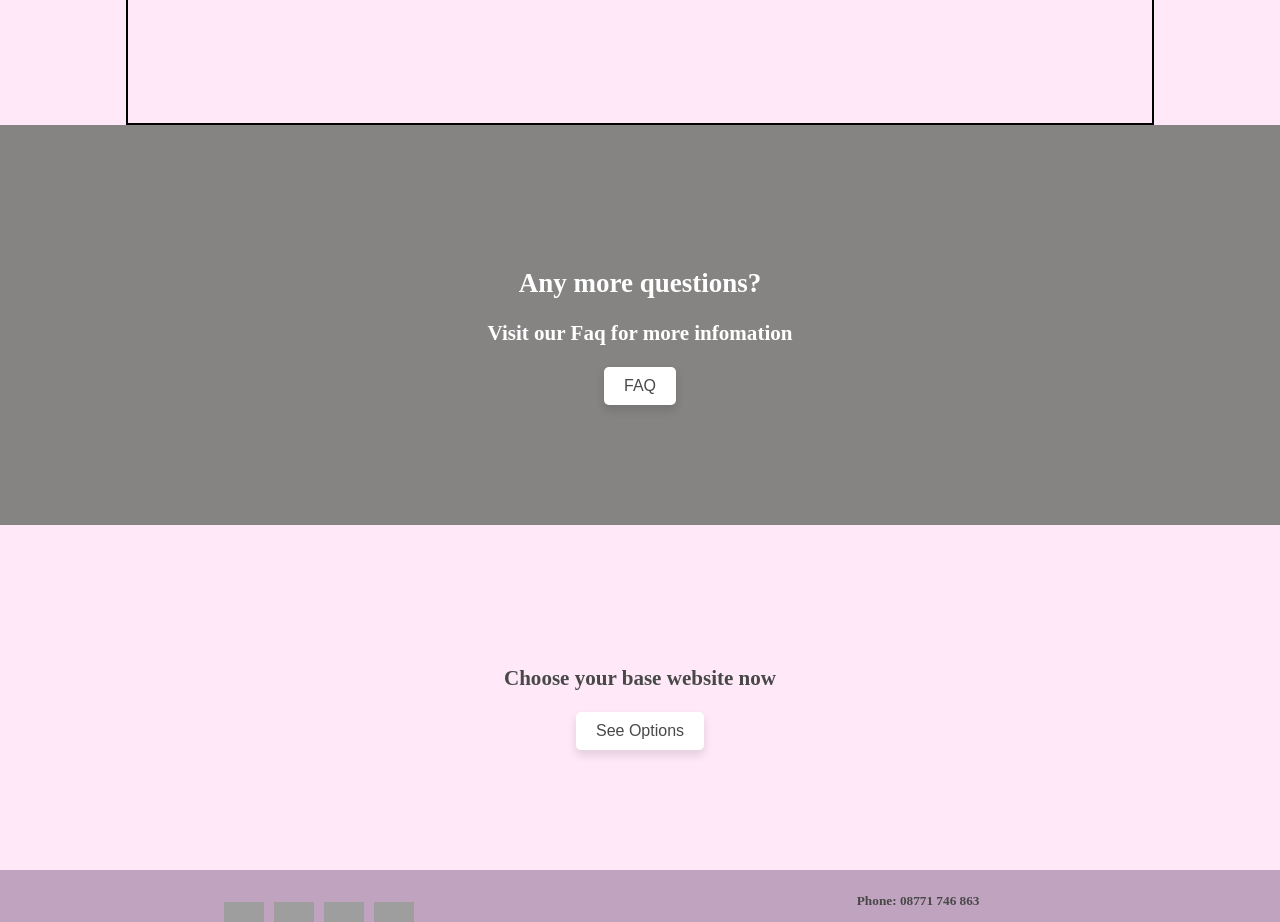
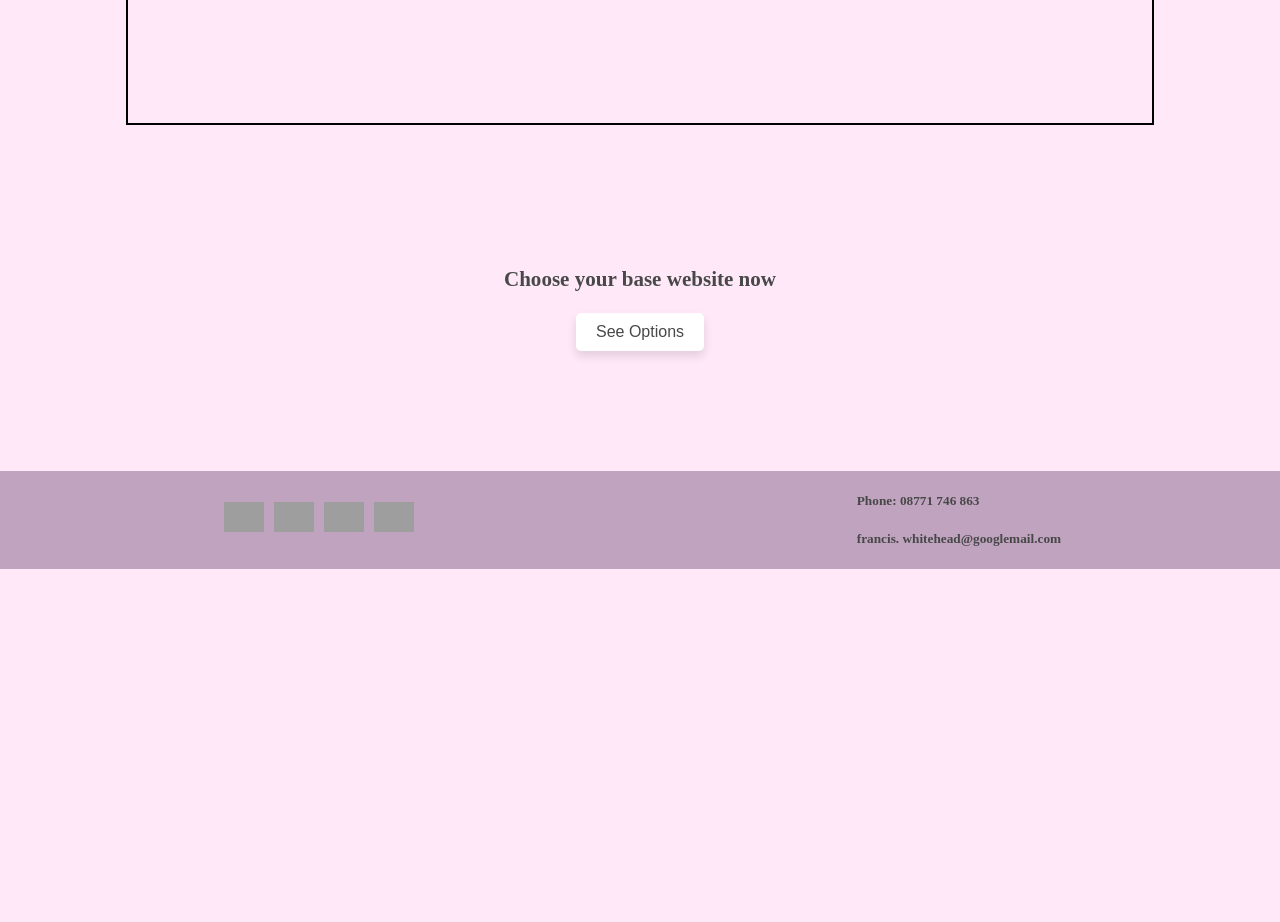
Before and after one commit to ffraniel/portfolio2019, a Next.js app: page / in a window 1280 px wide. Shown: the part 3353-4275 px from the top of the page. After the commit the page ends 3922 px from the top, so only its background shows below. Built offline with nearby package versions, Linux system fonts and the light colour scheme; grey boxes are pictures that could not be loaded; a web font is replaced by a local one.

Commit message:
closed off non-important segments

```diff
--- a/pages/index.js
+++ b/pages/index.js
@@ -16,7 +16,7 @@ function Index () {
         <LeftImageBlock />
         <Table />
         <HeadingImageBlock />
-        <GoFaq />
+        {/* <GoFaq /> */}
         <CTA />
       </main>
       <style jsx>{`
```
